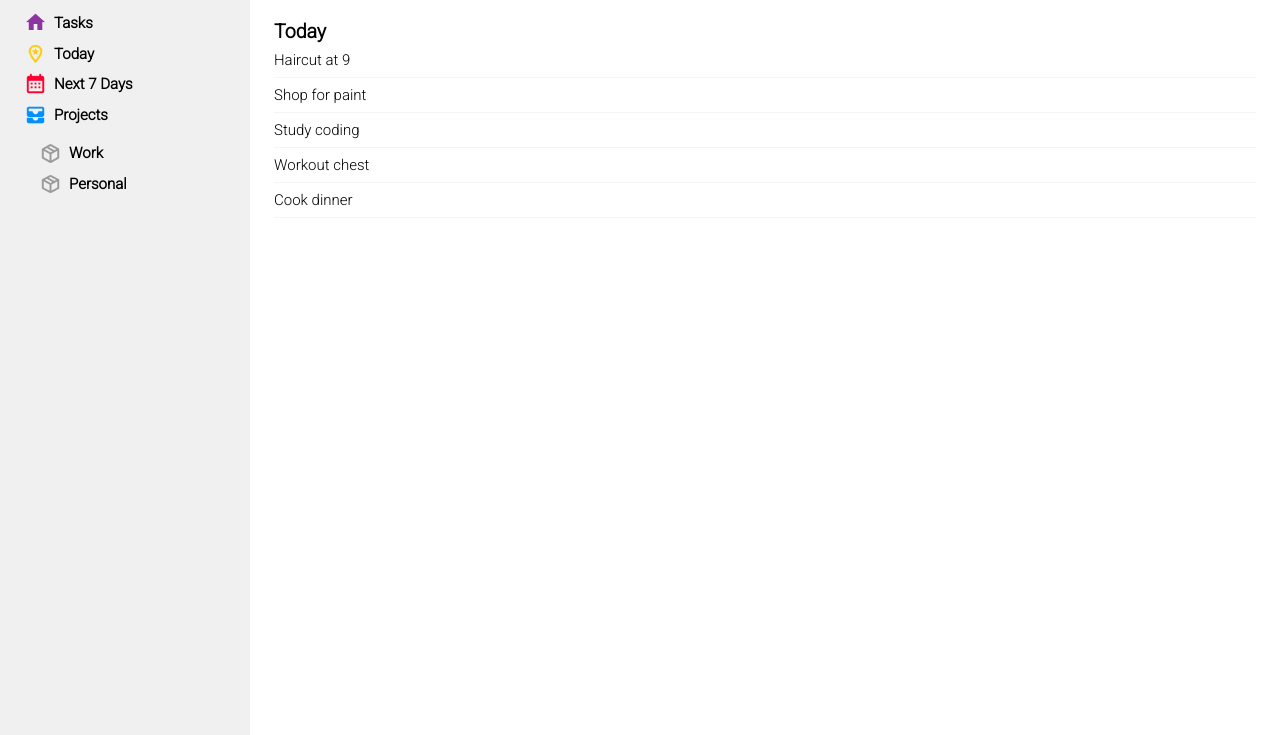
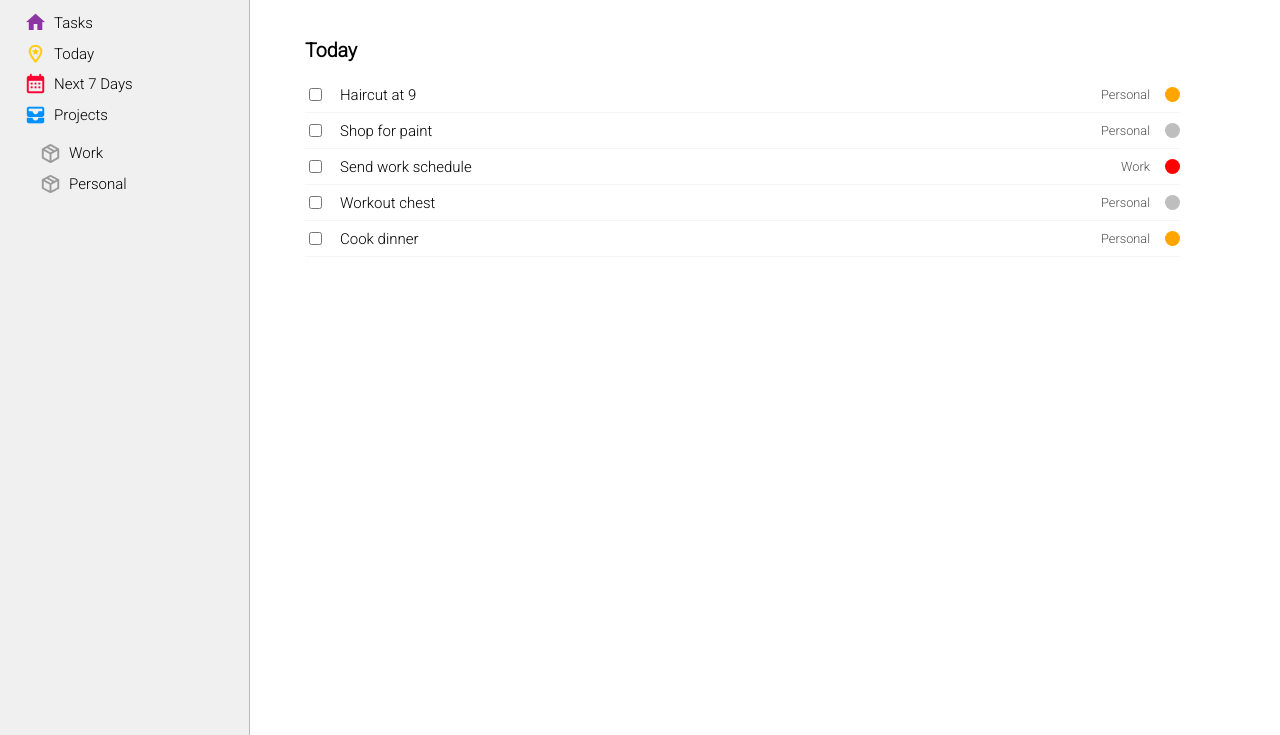
Before and after one commit to jhphan1/todo-list, a website built with webpack: page dist/index.html in a window 1280 px wide. Shown: the part 65-800 px from the top of the page. Built offline with Linux system fonts and the light colour scheme.

Commit message:
Add todo elements and styling

```diff
--- a/src/style.css
+++ b/src/style.css
@@ -39,7 +39,8 @@ body {
 #sidebar {
     background-color: rgb(240, 240, 240);
     padding: 24px;
-    font-weight: 600;
+    font-weight: 500;
+    border-right: 1px solid rgb(184, 184, 184);
 }
 
 #sidebar img {
@@ -61,15 +62,45 @@ body {
 
 #main {
     background-color: white;
-    padding: 36px 24px;
+    padding: 55px 100px 30px 55px;
 }
 
 .title {
     font-weight: bold;
     font-size: 1.3rem;
+    margin-bottom: 1rem;
 }
 
 .todo {
     border-bottom: 1px solid whitesmoke;
     padding: 8px 0px;
+    display: grid;
+    grid-template-columns: auto 1fr auto auto;
+    align-items: center;
+    gap: 1rem;
 }
+
+.project-label {
+    font-size: 0.85rem;
+    color: rgb(80, 80, 80);
+}
+
+.priority-normal,
+.priority-med,
+.priority-high {
+    height: 1rem;
+    width: 1rem;
+    border-radius: 50%;
+}
+
+.priority-normal {
+    background-color: rgb(190, 190, 190);
+}
+
+.priority-med {
+    background-color: orange;
+}
+
+.priority-high {
+    background-color: red;
+}
```
Also changed, not shown: dist/index.html, dist/main.js.
